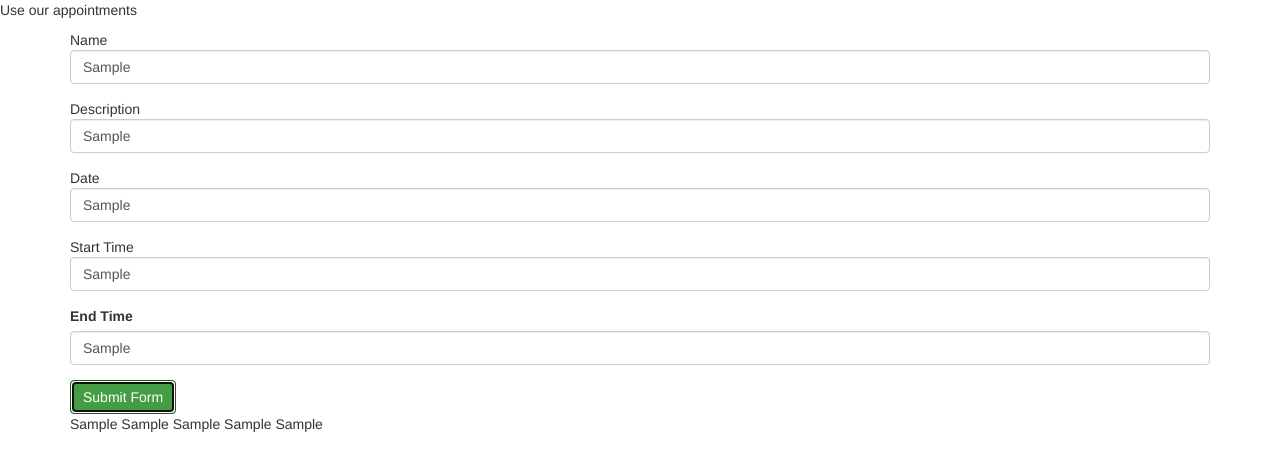
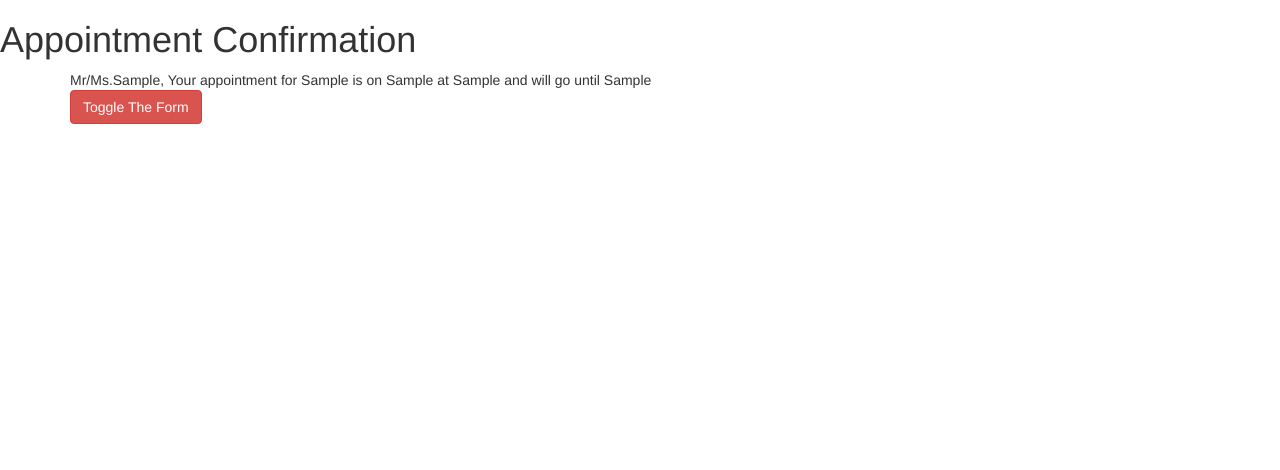
Before and after one commit to CodingTea17/appiontment-setter, a plain HTML site: page index.html in a window 1280 px wide. Both pictures are taken after typing "Sample", "Sample", "Sample", "Sample", "Sample" into the empty fields and a click on the button "Submit Form". Drawn offline with Linux system fonts and the light colour scheme.

Commit message:
adds a mock confirmation page to the site using a show/hide method

```diff
--- a/css/styles.css
+++ b/css/styles.css
@@ -0,0 +1,3 @@
+.appointment-confirm {
+  display: none;
+}
--- a/index.html
+++ b/index.html
@@ -8,23 +8,24 @@
     <title>Appointments</title>
   </head>
   <body>
-    <p>Use our appointments</p>
+    <h1 class="appointment-form">Use our appointments</h1>
+    <h1 class="appointment-confirm">Appointment Confirmation</h1>
     <div class="container">
-      <form id="appointment">
+      <form class="appointment-form" id="appointment">
         <div class="form-group">
-          <lable for="Name">Name</lable>
+          <label for="Name">Name</label>
           <input type="text" class="form-control" id="Name" />
         </div>
         <div class="form-group">
-          <lable for="Description">Description</lable>
+          <label for="Description">Description</label>
           <input type="text" class="form-control" id="Description" />
         </div>
         <div class="form-group">
-          <lable for="Date">Date</lable>
+          <label for="Date">Date</label>
           <input type="text" class="form-control" id="date" />
         </div>
         <div class="form-group">
-          <lable for="startTime">Start Time</lable>
+          <label for="startTime">Start Time</label>
           <input type="text" class="form-control" id="startTime" />
         </div>
         <div class="form-group">
@@ -33,9 +34,9 @@
         </div>
         <button class="btn btn-success" type="submit">Submit Form</button>
       </form>
-      <div id="output">
-
+      <div id="output" class="appointment-confirm">
       </div>
+      <button class="btn btn-danger" id="togglebutt">Toggle The Form</button>
     </div>
   </body>
 </html>
--- a/js/scripts.js
+++ b/js/scripts.js
@@ -10,9 +10,17 @@ $(document).ready(function() {
     var startTime = $("#startTime").val();
     var endTime = $("#endTime").val();
 
-    var showall = Name+" "+Description+" "+date+" "+startTime+" "+endTime;
+    var showall = "Mr/Ms." + Name + "," + " Your appointment for " + Description + " is on " + date + " at " + startTime + " and will go until " + endTime;
+
     $("#output").text(showall);
+
+    $(".appointment-confirm").show();
+
+    $(".appointment-form").hide();
   });
 
+  $("button#togglebutt").click(function() {
+    $(".appointment-form").toggle();
+  })
 
 });
```
